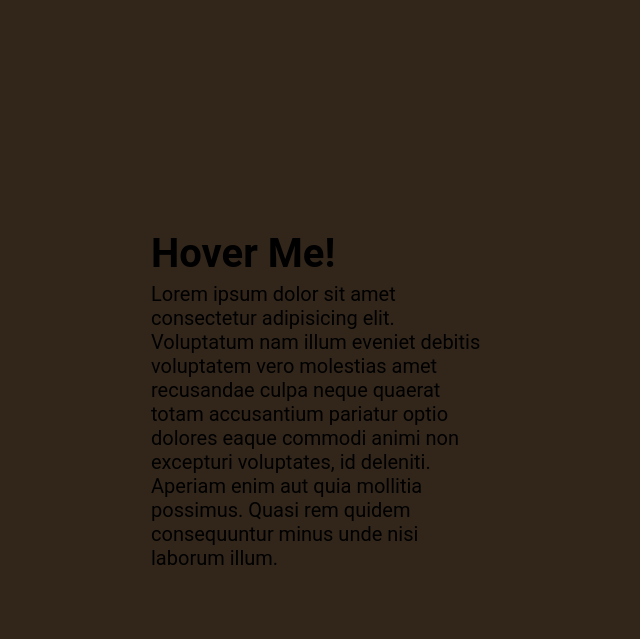
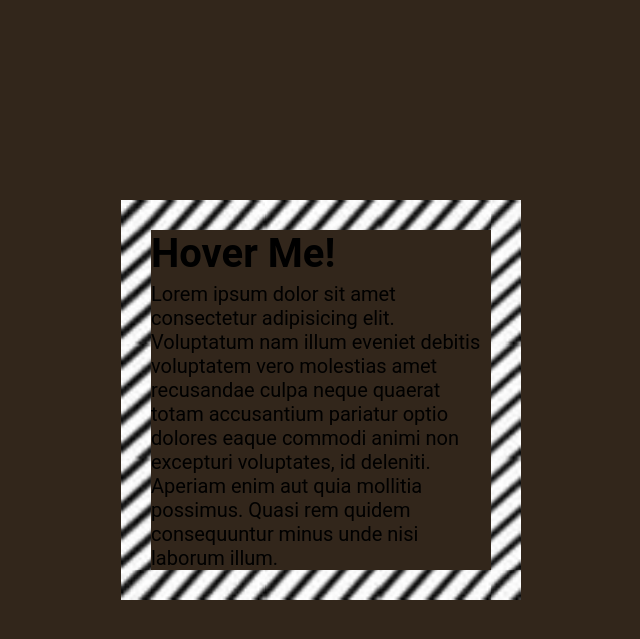
Before and after one commit to cheekysim/Website-Experiments, a Flask app: page /box-model in a window 1280 px wide. Shown: the top 639 px of the page, without its empty margins (314-954 px from the left). Run offline with Flask 2, Linux system fonts and the light colour scheme.

Commit message:
modified:   static/css/box-model.css

```diff
--- a/static/css/box-model.css
+++ b/static/css/box-model.css
@@ -19,19 +19,21 @@
 }
 
 .item-2 {
-    background: repeating-linear-gradient(45deg, #000, #fff, 5)
+    border: 3rem solid;
+    border-image: url('/static/images/diagonal-lines.jpg') 16% round;
+    z-index: 5;
 }
 
 .item-3 {
-    z-index: 5;
+    z-index: 4;
 }
 
 .item-4 {
-    z-index: 4;
+    z-index: 3;
 }
 
 .item-5 {
-    z-index: 3;
+    z-index: 2;
 }
 
 h5 {
```
